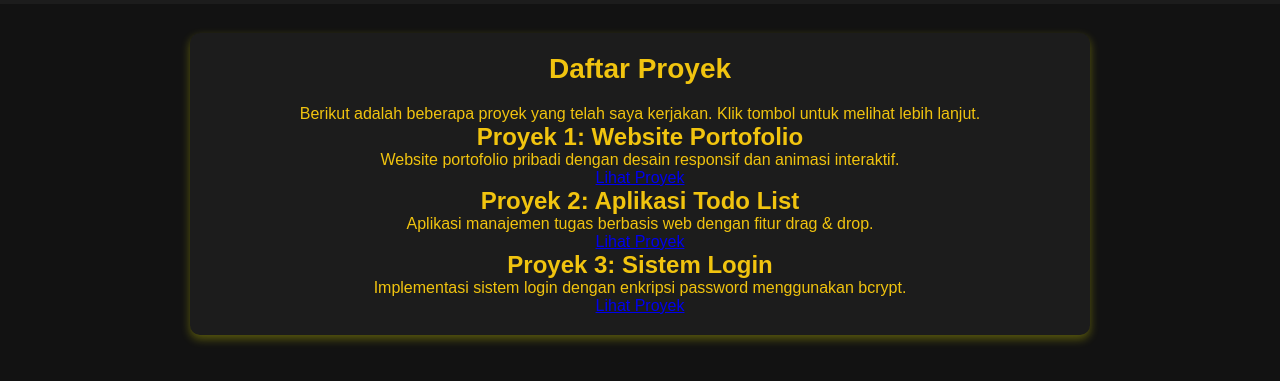
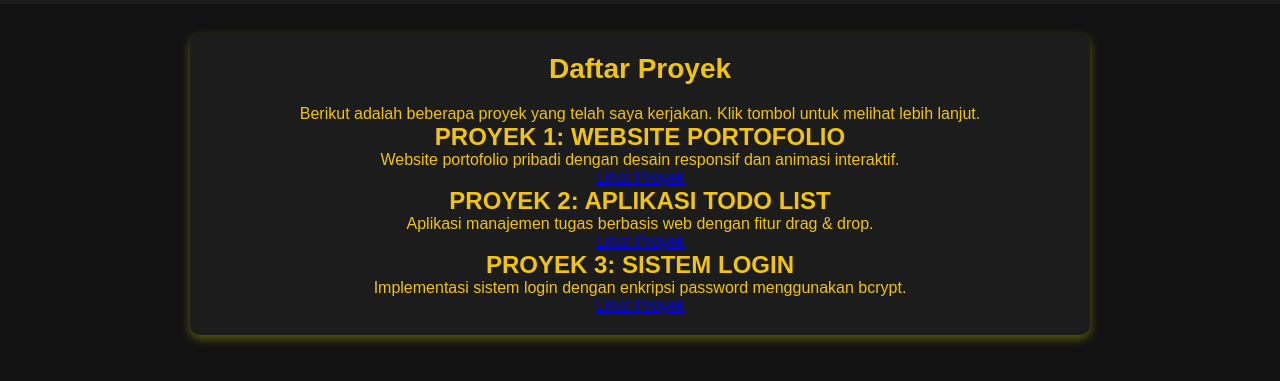
Before and after one commit to wirdan1/-danz--, a plain HTML site: page proyek.html in a window 1280 px wide. Shown: the part 67-448 px from the top of the page. Drawn offline with Linux system fonts and the light colour scheme.

Commit message:
proyek.html

```diff
--- a/proyek.html
+++ b/proyek.html
@@ -25,19 +25,19 @@
             <!-- Daftar Proyek -->
             <div class="project-list">
                 <div class="project-card">
-                    <h2>Proyek 1: Website Portofolio</h2>
+                    <h2>PROYEK 1: WEBSITE PORTOFOLIO</h2>
                     <p>Website portofolio pribadi dengan desain responsif dan animasi interaktif.</p>
                     <a href="https://contoh-link-proyek1.com" target="_blank" class="btn">Lihat Proyek</a>
                 </div>
 
                 <div class="project-card">
-                    <h2>Proyek 2: Aplikasi Todo List</h2>
+                    <h2>PROYEK 2: APLIKASI TODO LIST</h2>
                     <p>Aplikasi manajemen tugas berbasis web dengan fitur drag & drop.</p>
                     <a href="https://contoh-link-proyek2.com" target="_blank" class="btn">Lihat Proyek</a>
                 </div>
 
                 <div class="project-card">
-                    <h2>Proyek 3: Sistem Login</h2>
+                    <h2>PROYEK 3: SISTEM LOGIN</h2>
                     <p>Implementasi sistem login dengan enkripsi password menggunakan bcrypt.</p>
                     <a href="https://contoh-link-proyek3.com" target="_blank" class="btn">Lihat Proyek</a>
                 </div>
```
